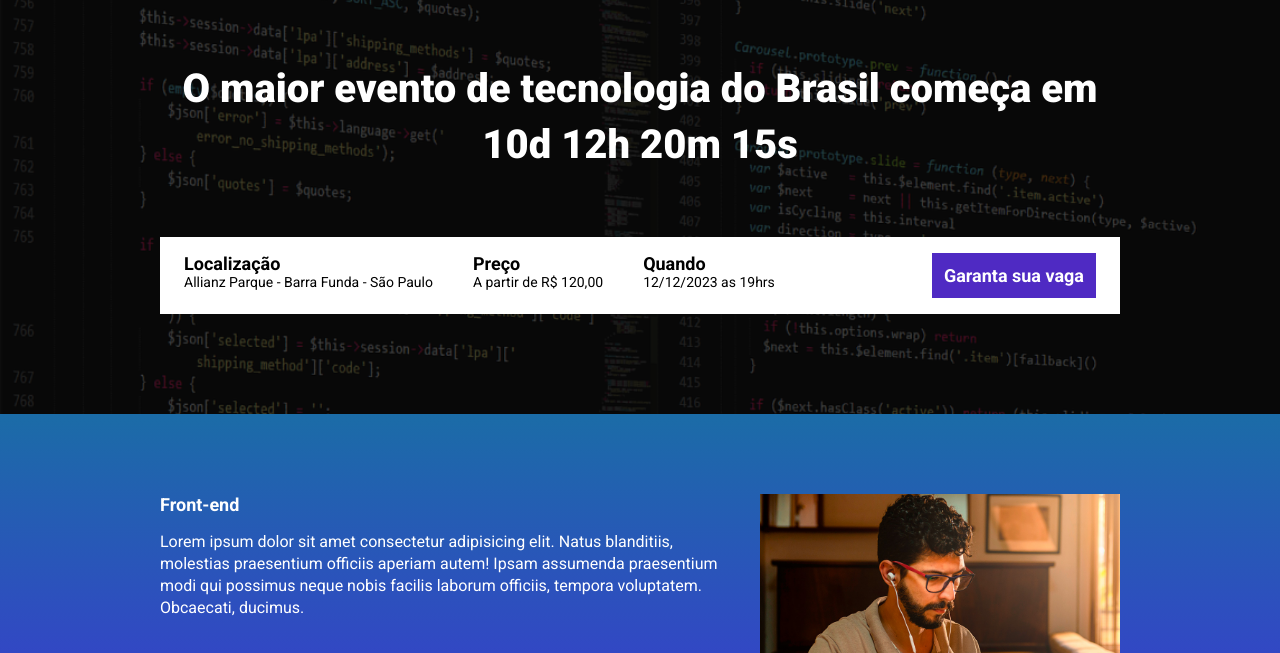
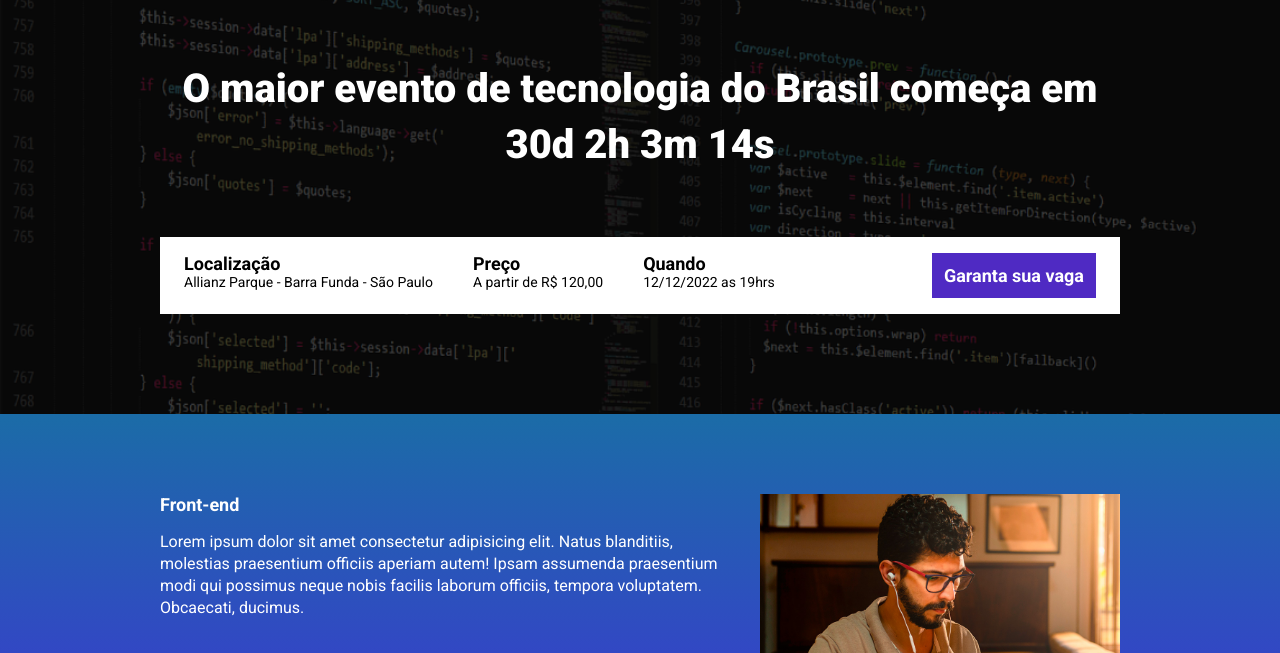
Before and after one commit to Thcmb/modulo_22, a website built with Parcel: page src/index.html in a window 1280 px wide. Shown: the part 147-800 px from the top of the page. Built offline with nearby package versions, Linux system fonts and the light colour scheme.

Commit message:
criando a contagem regressiva

```diff
--- a/package.json
+++ b/package.json
@@ -2,8 +2,8 @@
   "name": "modulo_22",
   "version": "1.0.0",
   "description": "",
-  "main": "index.js",
   "scripts": {
+    "build": "parcel build src/index.html",
     "dev": "parcel src/index.html src/styles/main.scss src/scripts/main.js",
     "test": "echo \"Error: no test specified\" && exit 1"
   },
--- a/src/index.html
+++ b/src/index.html
@@ -15,7 +15,7 @@
         <div class="container">
             <img class="hero__logo" src="./images/ebac_logo.svg" alt="ebac">
             <p class="hero__text">
-                O maior evento de tecnologia do Brasil começa em 10d 12h 20m 15s
+                O maior evento de tecnologia do Brasil começa em <span id="contador"></span>
             </p>
             <div class="infos-bar">
                 <ul class="infos-bar__infos">
@@ -29,7 +29,7 @@
                     </li>
                     <li class="infos-bar__infos__item">
                         <b>Quando</b>
-                        12/12/2023 as 19hrs
+                        12/12/2022 as 19hrs
                     </li>
                 </ul>
                 <a href="#" class="button button--primary">
--- a/src/scripts/main.js
+++ b/src/scripts/main.js
@@ -1 +1,37 @@
 AOS.init();
+
+// Data que o evento vai acontecer
+const dataDoEvento = new Date("Dec 12, 2023 19:00:00");
+// Recuperando o time stamp dessa data
+const timeStampDoEvento = dataDoEvento.getTime();
+
+// conta o tempo que falta até o evento da data
+const contaAsHoras = setInterval(function() {
+    // pegando a data de agora
+    const agora = new Date();
+    const timeStampAtual = agora.getTime();
+
+    const diaEmMs = 1000 * 60 * 60 * 24;
+    const horaEmMs = 1000 * 60 * 60;
+    const minutoEmMs = 1000 * 60;
+
+    // pegando a distancia entre as duas datas em ms
+    const distanciaAteOEvento = timeStampDoEvento - timeStampAtual;
+
+    // transformando os ms em dias até o evento
+    const diasAteoEvento = Math.floor(distanciaAteOEvento / diaEmMs);
+    // transformando os ms em horas
+    const horasAteOEvento = Math.floor((distanciaAteOEvento % diaEmMs) / horaEmMs);
+    //transformando os ms em minutos
+    const minutosAteOEvento = Math.floor((distanciaAteOEvento % horaEmMs) / minutoEmMs);
+    // transformando em segundos
+    const segundossAteOEvento = Math.floor((distanciaAteOEvento % minutoEmMs) / 1000);
+
+    // colocando a data na html do contador
+    document.getElementById('contador').innerHTML = `${diasAteoEvento}d ${horasAteOEvento}h ${minutosAteOEvento}m ${segundossAteOEvento}s`
+
+    if (distanciaAteOEvento < 0) {
+        clearInterval(contaAsHoras);
+        document.getElementById('contador').innerHTML = 'Evento expirado'
+    }
+}, 1000);
```
